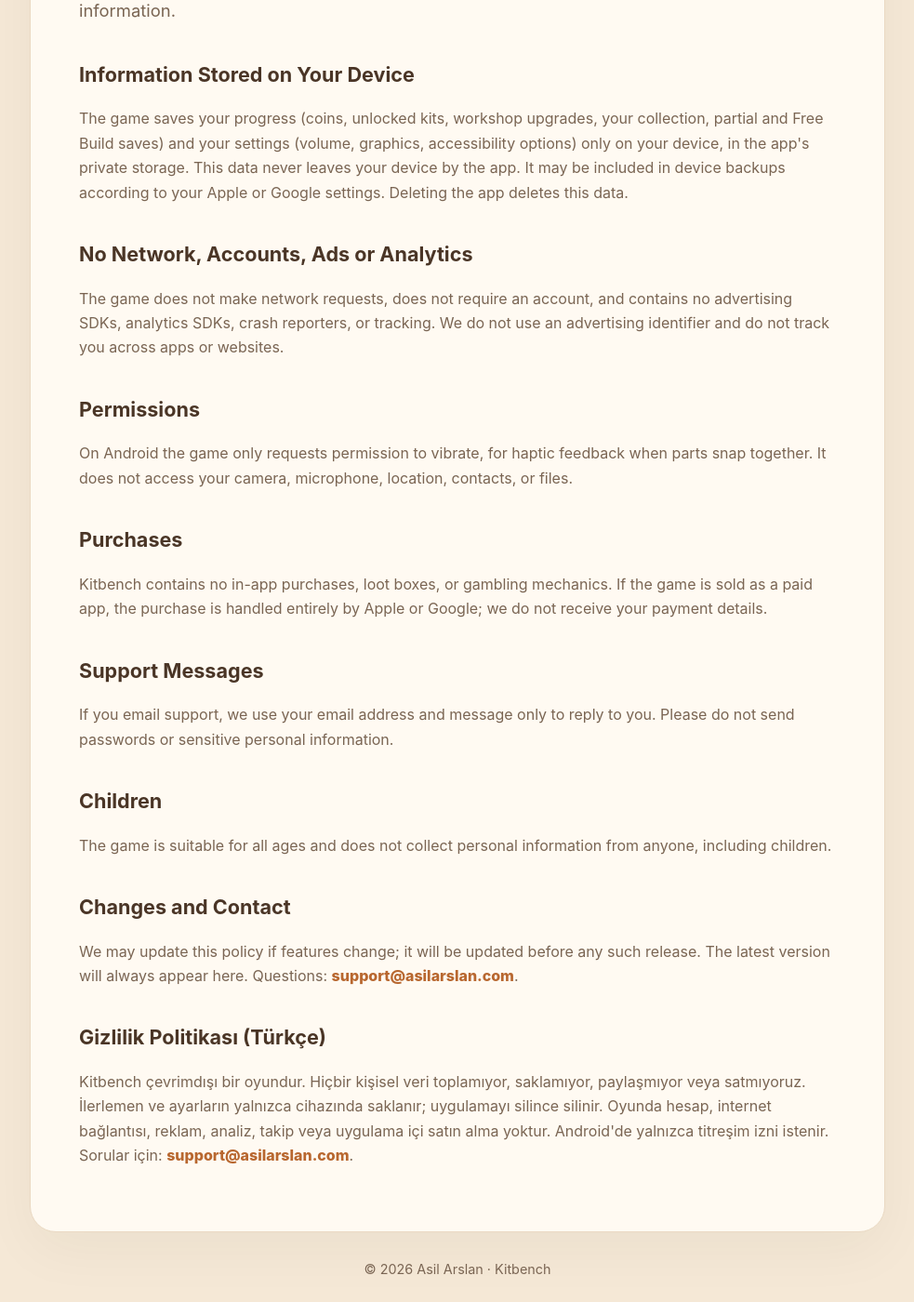
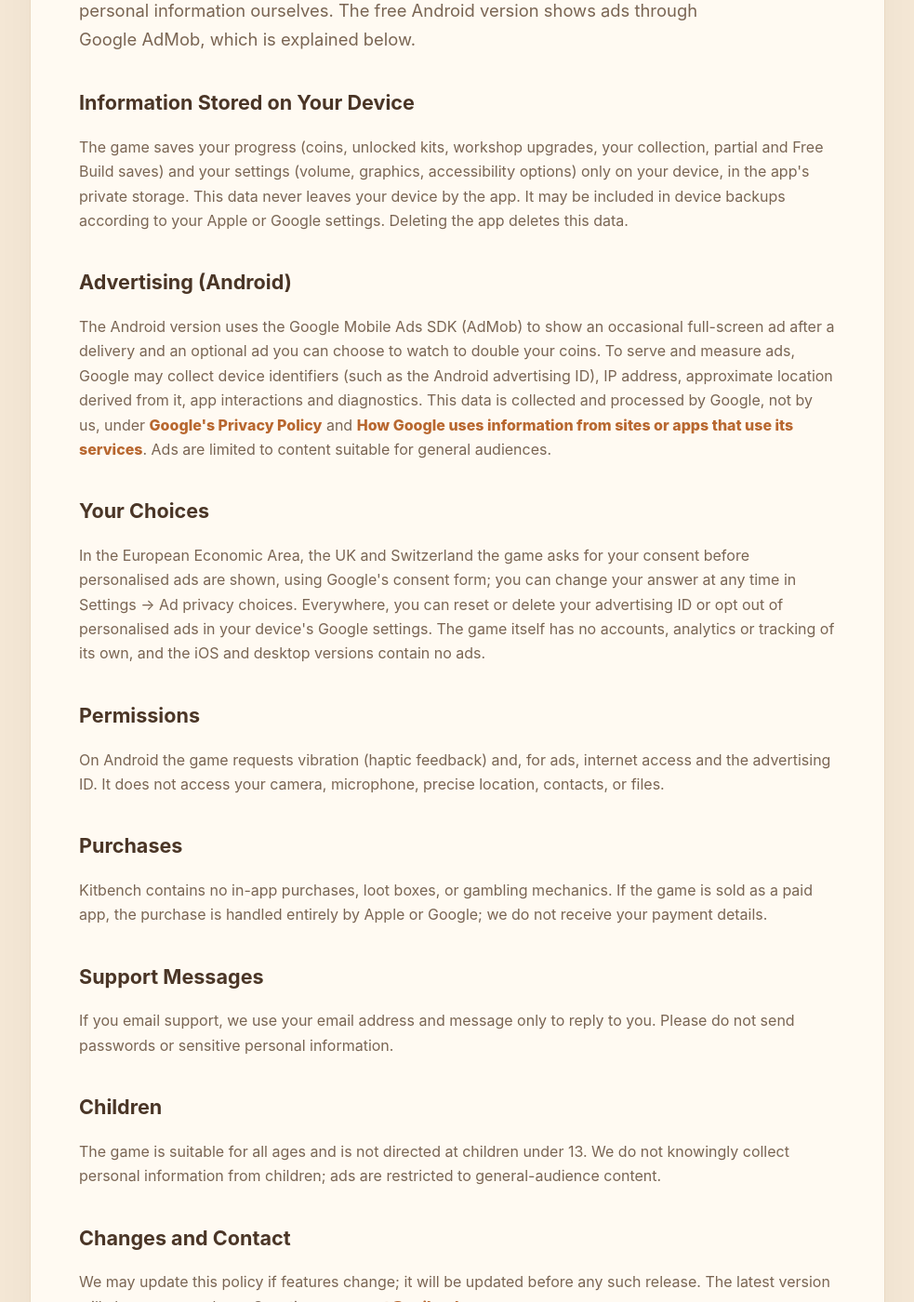
Before and after one commit to asilarslan/asilarslan.github.io, a Jekyll site: the page kitbench/privacy-policy/index.html, which Jekyll copies as it is, in a window 1280 px wide and 1400 px high, scrolled down 356 px. Shown: the whole window at 93% size, without its empty margins (148-1131 px from the left). Built offline with Jekyll 4.4.1, drawn with Linux system fonts in a browser that asks for light colours; some of the changed text lies outside the part shown.

Commit message:
Kitbench: privacy policy covers AdMob on Android
Co-Authored-By: Claude Opus 5.5 <noreply@anthropic.com>

```diff
--- a/kitbench/index.html
+++ b/kitbench/index.html
@@ -3,8 +3,8 @@
 <article><img class="app-icon" src="assets/icon.png" alt="Kitbench app icon"><p class="eyebrow">iPhone · iPad · Android</p><h1>Kitbench</h1>
 <p class="lead">A cozy little toy-kit workshop. Open beautifully packaged kits, snap original parts together on your workbench, and watch the finished toys come alive.</p>
 <img class="hero-img" src="assets/hero.jpg" alt="The Kitbench workshop with a finished locomotive on the bench">
-<ul><li>Five kits — a locomotive, roadster, robot, helicopter and cottage — each with a working demo</li><li>Take orders, earn coins, upgrade your workshop and fill your display cabinet</li><li>Free Build mode with a sketchbook for your own inventions</li><li>No timers, no ads, no in-app purchases — plays fully offline</li></ul>
-<h2>Türkçe</h2><p>Sıcacık bir oyuncak atölyesi. Güzel kutulu setleri aç, parçaları tezgâhında birleştir ve bitirdiğin oyuncakların canlanmasını izle. Reklam yok, uygulama içi satın alma yok, tamamen çevrimdışı.</p>
+<ul><li>Five kits — a locomotive, roadster, robot, helicopter and cottage — each with a working demo</li><li>Take orders, earn coins, upgrade your workshop and fill your display cabinet</li><li>Free Build mode with a sketchbook for your own inventions</li><li>No timers, no in-app purchases — plays offline; the free Android version has a few gentle ads</li></ul>
+<h2>Türkçe</h2><p>Sıcacık bir oyuncak atölyesi. Güzel kutulu setleri aç, parçaları tezgâhında birleştir ve bitirdiğin oyuncakların canlanmasını izle. Uygulama içi satın alma yok; ücretsiz Android sürümünde birkaç nazik reklam var.</p>
 <p><a href="privacy-policy/">Privacy Policy / Gizlilik</a> · <a href="terms-of-use/">Terms of Use / Kullanım Koşulları</a> · <a href="support/">Support / Destek</a></p></article>
 <footer>© 2026 Asil Arslan · Kitbench</footer>
 </main></body></html>
--- a/kitbench/privacy-policy/index.html
+++ b/kitbench/privacy-policy/index.html
@@ -1,14 +1,15 @@
 <!doctype html><html lang="en"><head><meta charset="utf-8"><meta name="viewport" content="width=device-width,initial-scale=1"><title>Kitbench Privacy Policy</title><meta name="description" content="Privacy Policy for Kitbench."><link rel="canonical" href="https://asilarslan.github.io/kitbench/privacy-policy/"><link rel="icon" href="../assets/icon.png"><link rel="stylesheet" href="../assets/styles.css"></head><body><main>
 <nav class="nav"><a class="brand" href="../"><span class="mark">🔧</span> Kitbench</a><div class="navlinks"><a href="../privacy-policy/">Privacy</a><a href="../terms-of-use/">Terms</a><a href="../support/">Support</a></div></nav>
-<article><p class="eyebrow">Kitbench</p><h1>Privacy Policy</h1><p class="meta">Last updated: October 31, 2026</p>
-<p class="lead">Kitbench is an offline game. We do not collect, store, share, or sell any personal information.</p>
+<article><p class="eyebrow">Kitbench</p><h1>Privacy Policy</h1><p class="meta">Last updated: November 21, 2026</p>
+<p class="lead">Kitbench is a single-player game. We do not run servers and do not collect your personal information ourselves. The free Android version shows ads through Google AdMob, which is explained below.</p>
 <h2>Information Stored on Your Device</h2><p>The game saves your progress (coins, unlocked kits, workshop upgrades, your collection, partial and Free Build saves) and your settings (volume, graphics, accessibility options) only on your device, in the app's private storage. This data never leaves your device by the app. It may be included in device backups according to your Apple or Google settings. Deleting the app deletes this data.</p>
-<h2>No Network, Accounts, Ads or Analytics</h2><p>The game does not make network requests, does not require an account, and contains no advertising SDKs, analytics SDKs, crash reporters, or tracking. We do not use an advertising identifier and do not track you across apps or websites.</p>
-<h2>Permissions</h2><p>On Android the game only requests permission to vibrate, for haptic feedback when parts snap together. It does not access your camera, microphone, location, contacts, or files.</p>
+<h2>Advertising (Android)</h2><p>The Android version uses the Google Mobile Ads SDK (AdMob) to show an occasional full-screen ad after a delivery and an optional ad you can choose to watch to double your coins. To serve and measure ads, Google may collect device identifiers (such as the Android advertising ID), IP address, approximate location derived from it, app interactions and diagnostics. This data is collected and processed by Google, not by us, under <a href="https://policies.google.com/privacy">Google's Privacy Policy</a> and <a href="https://policies.google.com/technologies/partner-sites">How Google uses information from sites or apps that use its services</a>. Ads are limited to content suitable for general audiences.</p>
+<h2>Your Choices</h2><p>In the European Economic Area, the UK and Switzerland the game asks for your consent before personalised ads are shown, using Google's consent form; you can change your answer at any time in Settings → Ad privacy choices. Everywhere, you can reset or delete your advertising ID or opt out of personalised ads in your device's Google settings. The game itself has no accounts, analytics or tracking of its own, and the iOS and desktop versions contain no ads.</p>
+<h2>Permissions</h2><p>On Android the game requests vibration (haptic feedback) and, for ads, internet access and the advertising ID. It does not access your camera, microphone, precise location, contacts, or files.</p>
 <h2>Purchases</h2><p>Kitbench contains no in-app purchases, loot boxes, or gambling mechanics. If the game is sold as a paid app, the purchase is handled entirely by Apple or Google; we do not receive your payment details.</p>
 <h2>Support Messages</h2><p>If you email support, we use your email address and message only to reply to you. Please do not send passwords or sensitive personal information.</p>
-<h2>Children</h2><p>The game is suitable for all ages and does not collect personal information from anyone, including children.</p>
+<h2>Children</h2><p>The game is suitable for all ages and is not directed at children under 13. We do not knowingly collect personal information from children; ads are restricted to general-audience content.</p>
 <h2>Changes and Contact</h2><p>We may update this policy if features change; it will be updated before any such release. The latest version will always appear here. Questions: <a href="mailto:support@asilarslan.com">support@asilarslan.com</a>.</p>
-<h2>Gizlilik Politikası (Türkçe)</h2><p>Kitbench çevrimdışı bir oyundur. Hiçbir kişisel veri toplamıyor, saklamıyor, paylaşmıyor veya satmıyoruz. İlerlemen ve ayarların yalnızca cihazında saklanır; uygulamayı silince silinir. Oyunda hesap, internet bağlantısı, reklam, analiz, takip veya uygulama içi satın alma yoktur. Android'de yalnızca titreşim izni istenir. Sorular için: <a href="mailto:support@asilarslan.com">support@asilarslan.com</a>.</p></article>
+<h2>Gizlilik Politikası (Türkçe)</h2><p>Kitbench tek kişilik bir oyundur; kendi sunucumuz yoktur ve kişisel verini biz toplamayız. İlerlemen ve ayarların yalnızca cihazında saklanır. Ücretsiz Android sürümü Google AdMob ile reklam gösterir: teslimattan sonra ara sıra tam ekran reklam ve coin'i ikiye katlamak için isteğe bağlı ödüllü reklam. Reklam için Google; reklam kimliği, IP adresi ve uygulama etkileşimleri gibi verileri kendi gizlilik politikasına göre toplayabilir. AB/İngiltere/İsviçre'de reklamdan önce onay istenir ve Ayarlar → Ad privacy choices ile değiştirilebilir. iOS ve masaüstü sürümlerinde reklam yoktur. Uygulama içi satın alma yoktur. Sorular için: <a href="mailto:support@asilarslan.com">support@asilarslan.com</a>.</p></article>
 <footer>© 2026 Asil Arslan · Kitbench</footer>
 </main></body></html>
```
